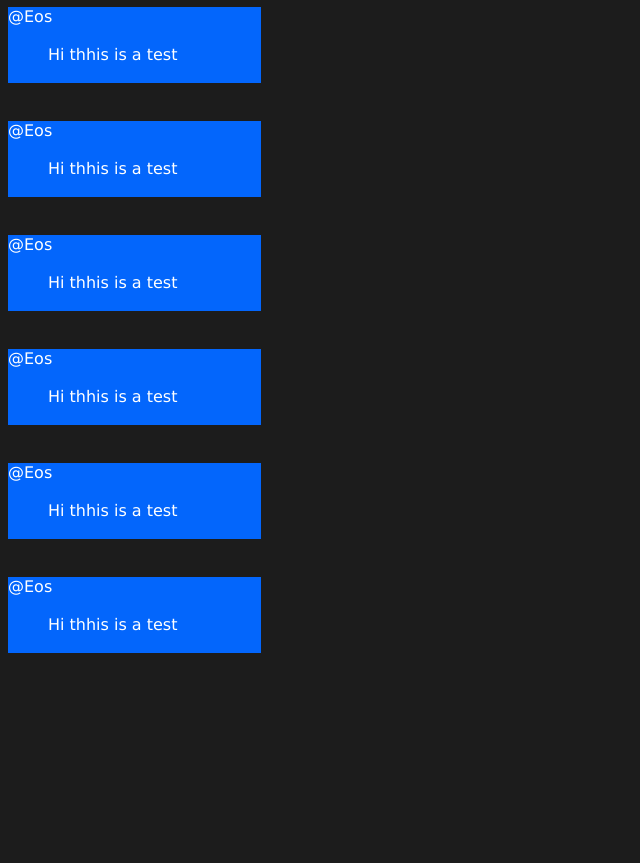
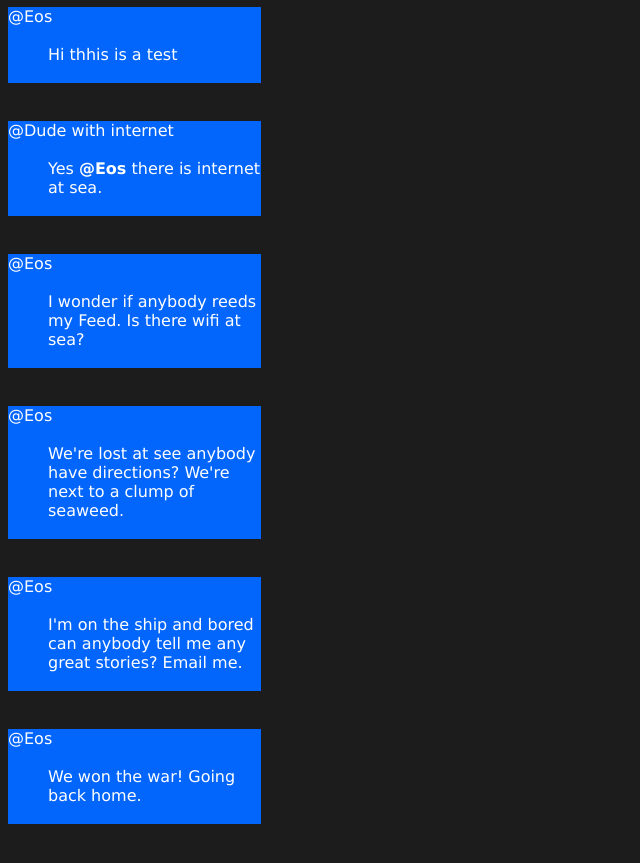
Before and after one commit to That-Dude111/MeBook-For-School, a plain HTML site: page html/Linus' Profile.html in a window 1280 px wide. Shown: the part 1200-2063 px from the top of the page, without its empty margins (0-640 px from the left). Before the commit the page ends 1907 px from the top, so only its background shows below. Drawn offline with Linux system fonts and the light colour scheme.

Commit message:
Update Linus' Profile.html

```diff
--- a/html/Linus' Profile.html
+++ b/html/Linus' Profile.html
@@ -66,37 +66,37 @@
         <br><br>
         <div style="background-color: #0366fc; margin-right: 80%">
             <dt>
-                @Eos
+                @Dude with internet
             </dt>
-            <dd><br>Hi thhis is a test<br><br></dd>
+            <dd><br>Yes <B>@Eos</b> there is internet at sea.<br><br></dd>
         </div>
         <br><br>
         <div style="background-color: #0366fc; margin-right: 80%">
             <dt>
                 @Eos
             </dt>
-            <dd><br>Hi thhis is a test<br><br></dd>
+            <dd><br>I wonder if anybody reeds my Feed. Is there wifi at sea?<br><br></dd>
         </div>
         <br><br>
         <div style="background-color: #0366fc; margin-right: 80%">
             <dt>
                 @Eos
             </dt>
-            <dd><br>Hi thhis is a test<br><br></dd>
+            <dd><br>We're lost at see anybody have directions? We're next to a clump of seaweed.<br><br></dd>
         </div>
         <br><br>
         <div style="background-color: #0366fc; margin-right: 80%">
             <dt>
                 @Eos
             </dt>
-            <dd><br>Hi thhis is a test<br><br></dd>
+            <dd><br>I'm on the ship and bored can anybody tell me any great stories? Email me.<br><br></dd>
         </div>
         <br><br>
         <div style="background-color: #0366fc; margin-right: 80%">
             <dt>
                 @Eos
             </dt>
-            <dd><br>Hi thhis is a test<br><br></dd>
+            <dd><br>We won the war! Going back home.<br><br></dd>
         </div>
         <br><br>
 
```
